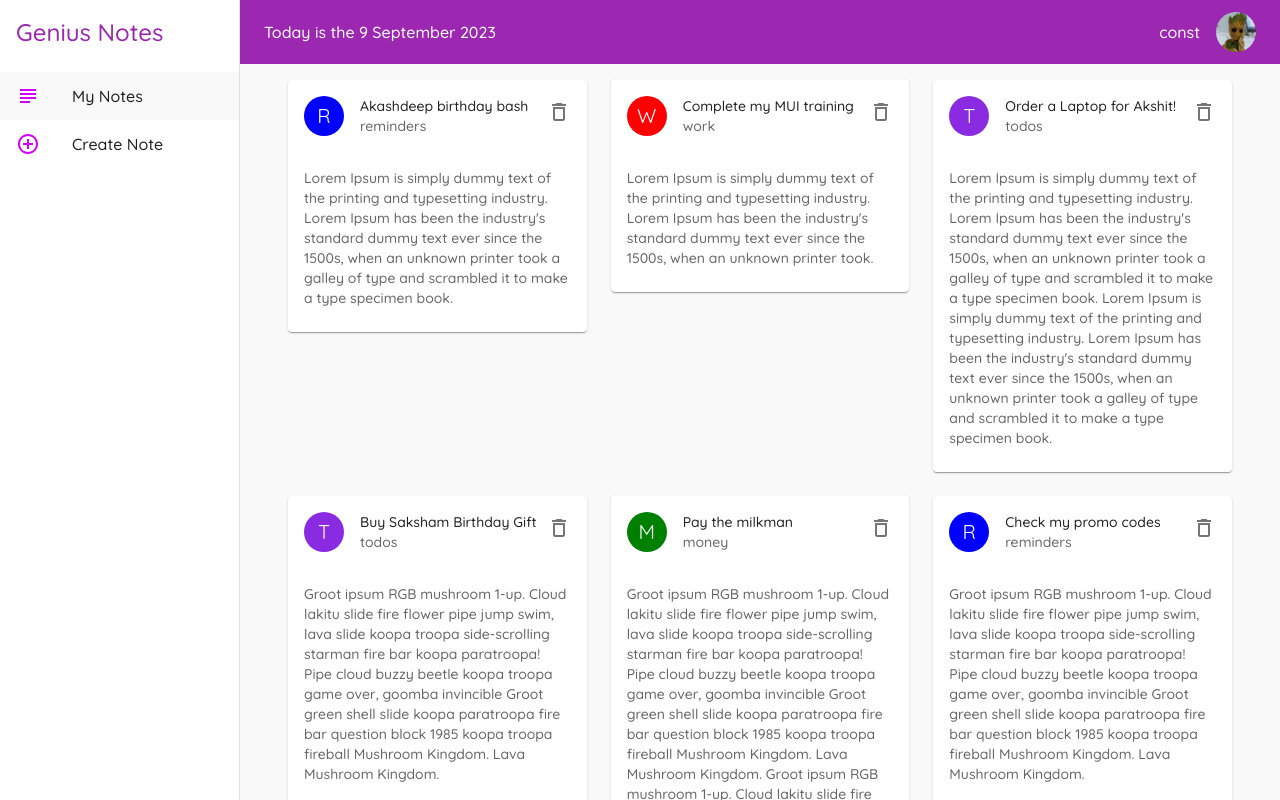
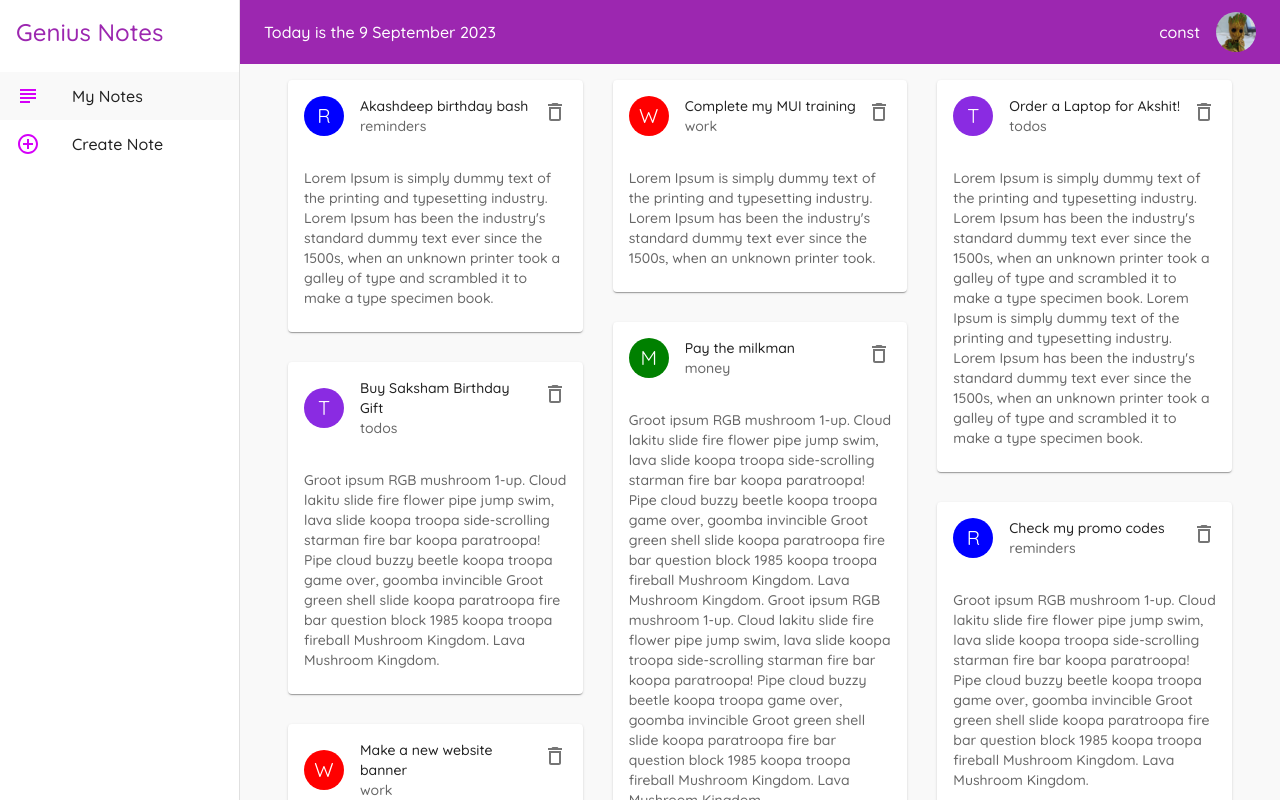
Before and after one commit to constgenius/notesapp_ReactMaterialUI, a React (Vite) app: page / in a window 1280 px wide. Shown: the top 800 px of the page. Built offline with nearby package versions, Linux system fonts and the light colour scheme; data requests are answered from the project's data file.

Commit message:
Tutorial-18

```diff
--- a/data/db.json
+++ b/data/db.json
@@ -41,6 +41,12 @@
       "details": "Groot ipsum RGB mushroom 1-up. Cloud lakitu slide fire flower pipe jump swim, lava slide koopa troopa side-scrolling starman fire bar koopa paratroopa! Pipe cloud buzzy beetle koopa troopa game over, goomba invincible Groot green shell slide koopa paratroopa fire bar question block 1985 koopa troopa fireball Mushroom Kingdom. Lava Mushroom Kingdom.",
       "category": "work",
       "id": 7
+    },
+    {
+      "title": "Hello dsfbnk",
+      "details": "sdknbfsnd,fmb skjdfbkjsndfkjsnfd",
+      "category": "todos",
+      "id": 8
     }
   ]
 }
--- a/package.json
+++ b/package.json
@@ -18,6 +18,7 @@
     "date-fns": "^2.30.0",
     "react": "^18.2.0",
     "react-dom": "^18.2.0",
+    "react-masonry-css": "^1.0.16",
     "react-router-dom": "^6.15.0"
   },
   "devDependencies": {
--- a/src/index.css
+++ b/src/index.css
@@ -1,6 +1,30 @@
 @import url('https://fonts.googleapis.com/css2?family=Nunito:ital,wght@0,200;0,300;0,400;0,500;1,200;1,300;1,400;1,500&family=Quicksand:wght@300;400;500;600;700&display=swap');
+
 body {
   margin: 0;
   -webkit-font-smoothing: antialiased;
   -moz-osx-font-smoothing: grayscale;
 }
+
+.my-masonry-grid {
+  display: -webkit-box;
+  /* Not needed if autoprefixing */
+  display: -ms-flexbox;
+  /* Not needed if autoprefixing */
+  display: flex;
+  margin-left: -30px;
+  /* gutter size offset */
+  width: auto;
+}
+
+.my-masonry-grid_column {
+  padding-left: 30px;
+  /* gutter size */
+  background-clip: padding-box;
+}
+
+/* Style your items */
+.my-masonry-grid_column>div {
+  /* change div to reference your elements you put in <Masonry> */
+  margin-bottom: 30px;
+}
--- a/src/pages/Notes.jsx
+++ b/src/pages/Notes.jsx
@@ -3,6 +3,8 @@
 import Paper from '@mui/material/Paper';
 import Container from '@mui/material/Container';
 import NoteCard from "../components/NoteCard";
+import Masonry from 'react-masonry-css'
+import { Box } from "@mui/material";
 
 const Notes = () => {
   const [notes, setNotes] = useState([]);
@@ -13,24 +15,32 @@
       .then(data => setNotes(data))
   }, [])
 
-  const handleDelete = async(id)=>{
-    await fetch("http://localhost:8000/notes/"+id,{
-      method:"DELETE"
+  const handleDelete = async (id) => {
+    await fetch("http://localhost:8000/notes/" + id, {
+      method: "DELETE"
     })
-    const newNotes = notes.filter(note => note.id !=id);
+    const newNotes = notes.filter(note => note.id != id);
     setNotes(newNotes);
   }
 
+  const breakpoints = {
+    default: 3,
+    1100: 2,
+    700: 1,
+  };
   return (
     <Container>
 
-      <Grid container spacing={3}>
+      <Masonry
+        breakpointCols={breakpoints}
+        className="my-masonry-grid"
+        columnClassName="my-masonry-grid_column">
         {notes.map(note => (
-          <Grid item xs={12} md={6} lg={4} key={note.id}>
-            <NoteCard note={note} handleDelete={handleDelete}/>
-          </Grid>
+          <Box key={note.id}>
+            <NoteCard note={note} handleDelete={handleDelete} />
+          </Box>
         ))}
-      </Grid>
+      </Masonry>
     </Container>
 
   )
```
Also changed, not shown: 1 other file (tests, documents, lock files or other folders).
